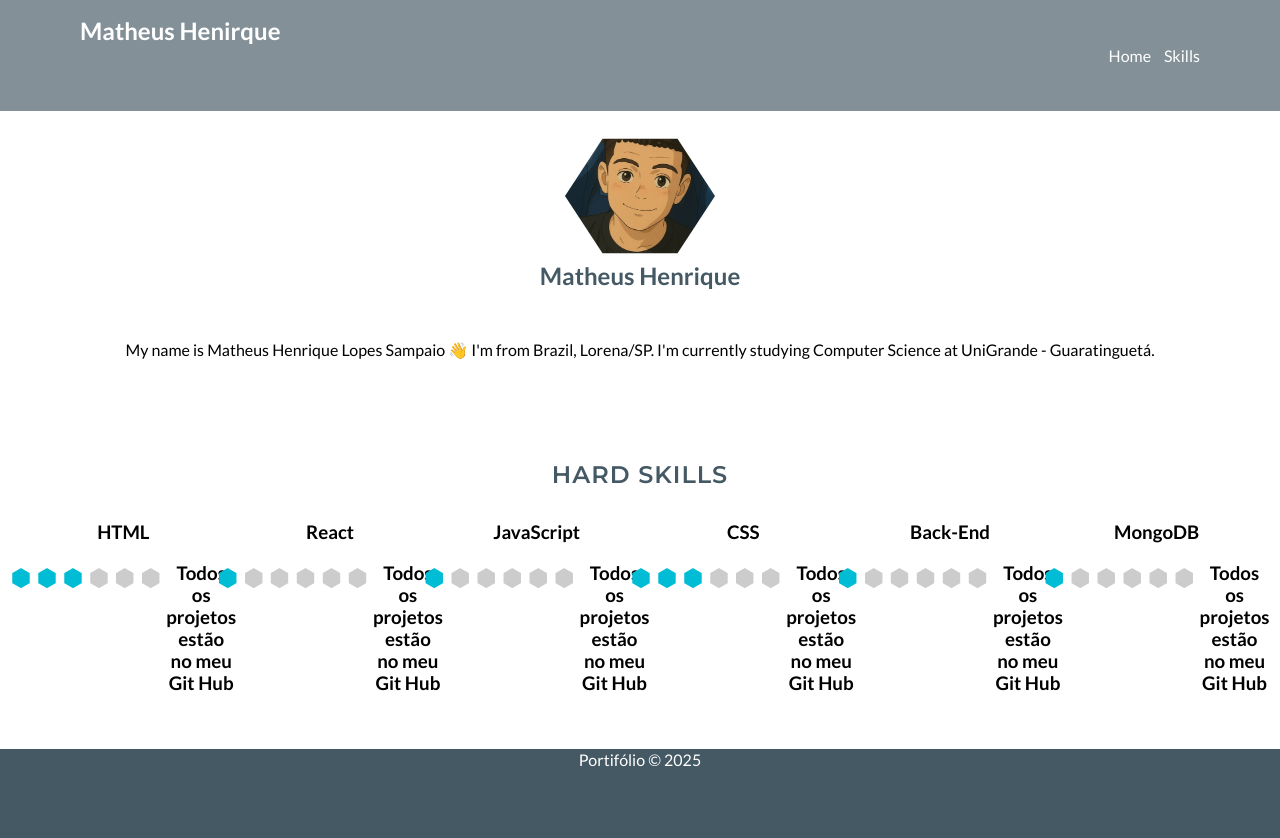
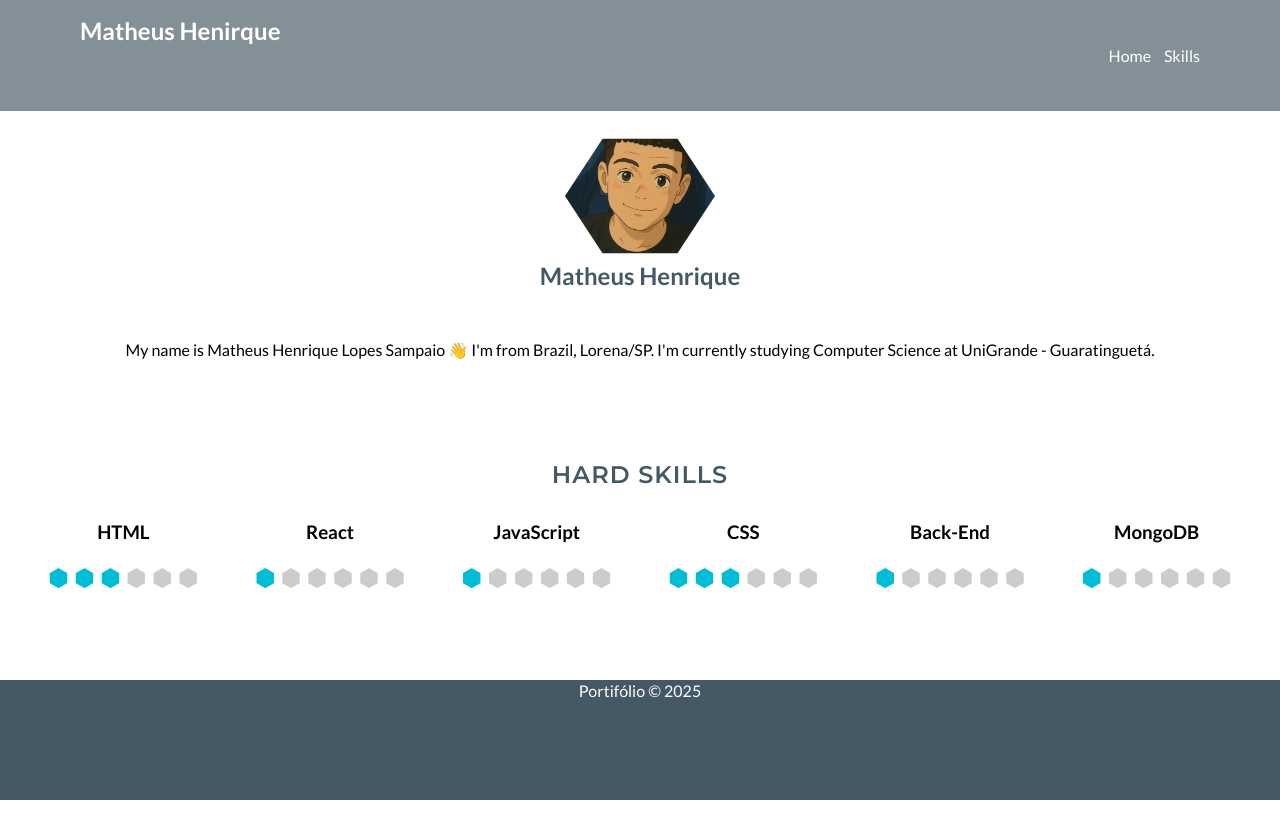
Before and after one commit to MatheusHenriqueLopes/portifolio, a React (Vite) app: page /skills in a window 1280 px wide. Shown: the top 838 px of the page. After the commit the page ends 800 px from the top, so only its background shows below. Built offline with nearby package versions, Linux system fonts and the light colour scheme; a web font is replaced by a local one.

Commit message:
atualizado

```diff
--- a/src/componentes/SkillLevel.jsx
+++ b/src/componentes/SkillLevel.jsx
@@ -16,7 +16,7 @@ const hexes = [...filled, ...empty];
         {hexes.map((isFilled, index) => (
           <span key={index} className={`hex ${isFilled ? "filled" : ""}`}>⬢</span>
         ))}
-        <h3>Todos os projetos estão no meu Git Hub</h3>
+
       </div>
     </div>
   </div>
```
